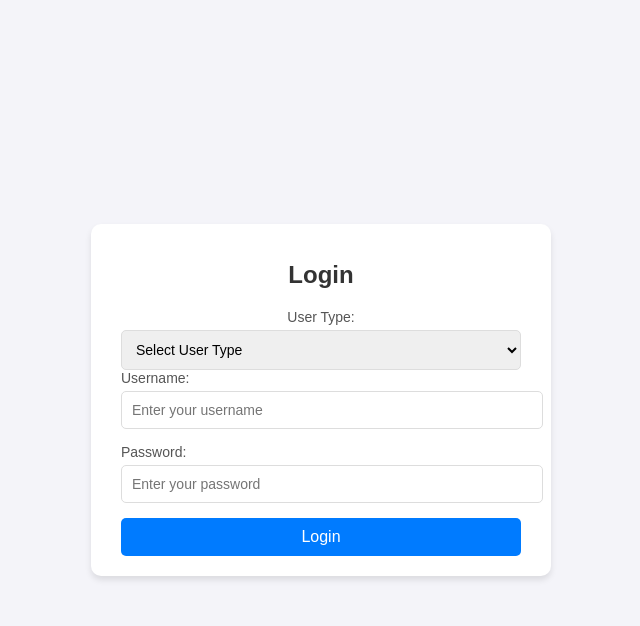
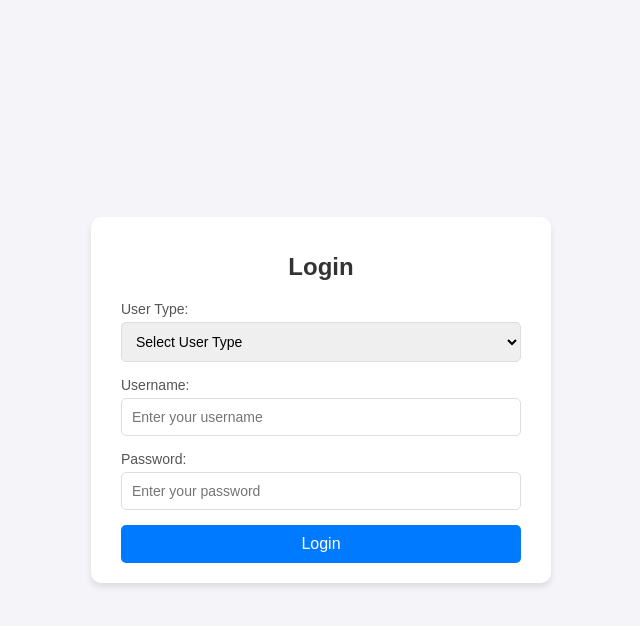
Before and after one commit to riyadhullah/Comilla_central_medical, a PHP site: page /loginPage.php in a window 1280 px wide. Shown: the top 626 px of the page, without its empty margins (319-959 px from the left). Run offline with PHP 8.4, Linux system fonts and the light colour scheme.

Commit message:
jamela ses (alhamdulillah)

```diff
--- a/css/login_style.css
+++ b/css/login_style.css
@@ -27,6 +27,12 @@
 }
 
 .form-group {
+    width: 94.5%;
+    margin-bottom: 15px;
+    text-align: left;
+}
+
+.form-group1 {
     margin-bottom: 15px;
     text-align: left;
 }
--- a/loginPage.php
+++ b/loginPage.php
@@ -4,7 +4,7 @@
     <meta charset="UTF-8">
     <meta name="viewport" content="width=device-width, initial-scale=1.0">
     <title>Login Page</title>
-    <link rel="stylesheet" href="css\\login_style.css">
+    <link rel="stylesheet" href="css\login_style.css">
 </head>
 <body>
     <div class="login-container">
```
